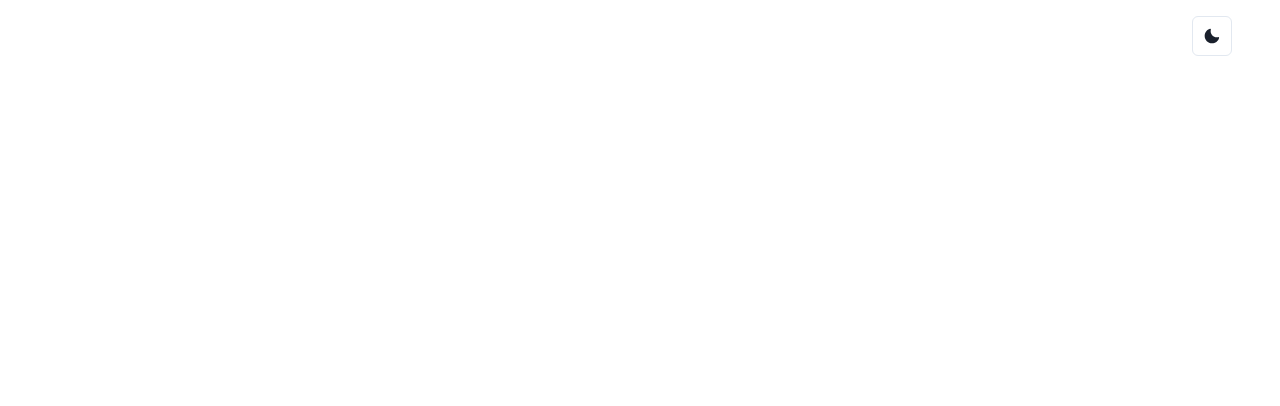
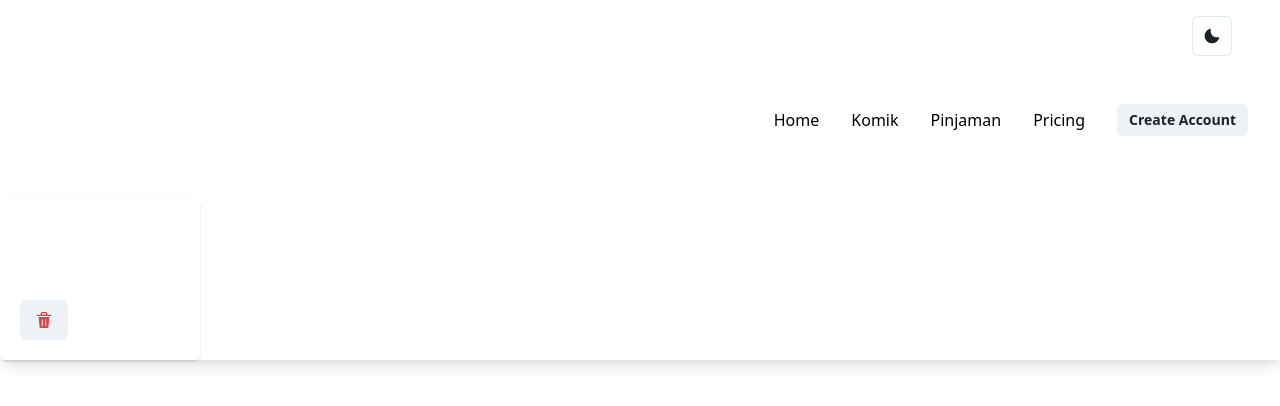
Before and after one commit to Satya56/react-auth, a React (Vite) app: page /home in a window 1280 px wide. Before the commit this address had no page. Shown: the top 406 px of the page. Built offline with nearby package versions, Linux system fonts and the light colour scheme; no server answers.

Commit message:
Change DaftarKomik Structure

```diff
--- a/src/components/App.jsx
+++ b/src/components/App.jsx
@@ -10,6 +10,8 @@ import Login from './login';
 import Register from './Register';
 import Profile from './Profile';
 import ThemeToggler from './ThemeToggler';
+import Home from './Home';
+import DaftarKomik from '../tab-panels/DaftarKomik';
 
 function App() {
 
@@ -22,6 +24,8 @@ function App() {
           <Route exact path='/' element={<Login/>}/>
           <Route exact path='/register' element={<Register/>}/>
           <Route exact path='/profile' element={<Profile/>}/>
+          <Route exact path='/home' element={<Home />}/>
+          <Route exact path='/komik' element={<DaftarKomik />}/>
         </Routes>
       </ColorModeProvider>
 
--- /dev/null
+++ b/src/components/Home.jsx
@@ -0,0 +1,13 @@
+import NavBar from "../navbar/Header";
+import Profile from "./Profile";
+
+
+const Home = () => {
+    return(
+        <>
+        <NavBar/>
+        <Profile/>
+        </>
+    )
+}
+export default Home;
--- a/src/components/Profile.jsx
+++ b/src/components/Profile.jsx
@@ -82,4 +82,4 @@ const Profile = () => {
         </Box>
     );
 }
-export default withRouter(Profile);
+export default Profile;
--- a/src/components/login.jsx
+++ b/src/components/login.jsx
@@ -37,10 +37,10 @@ const Login = () => {
         axios(configuration)
           .then((result) => {
             //set the cookie
-            cookies.set("TOKEN", result.data.token, {
+            cookies.set("TOKEN", result.data.refreshtoken, {
               path:"/",
             });
-            window.location.href = "/profile";
+            window.location.href = "/home";
 
             setIsLoading(false);
           })
--- a/src/constants.js
+++ b/src/constants.js
@@ -4,3 +4,7 @@ export const API_BASE_URL = import.meta.env.VITE_APP_API_BASE_URL;
 export const API_AUTH_LOGIN = API_BASE_URL + '/api/public/login'
 export const API_AUTH_REGISTER = API_BASE_URL + '/api/public/signup'
 export const API_AUTH_PROFILE = API_BASE_URL + '/api/protected/profile'
+
+//komik
+export const API_GET_KOMIK = API_BASE_URL + '/api/protected/komik'
+export const API_ADD_KOMIK = API_BASE_URL + '/api/protected/addkomik'
--- /dev/null
+++ b/src/navbar/Header.jsx
@@ -0,0 +1,114 @@
+import React from "react";
+import { Link, Box, Flex, Text, Button, Stack } from "@chakra-ui/react";
+
+import Logo from "./Logo";
+
+const NavBar = (props) => {
+  const [isOpen, setIsOpen] = React.useState(false);
+
+  const toggle = () => setIsOpen(!isOpen);
+
+  return (
+    <NavBarContainer {...props}>
+      <Logo
+        w="100px"
+        color={["white", "white", "primary.500", "primary.500"]}
+      />
+      <MenuToggle toggle={toggle} isOpen={isOpen} />
+      <MenuLinks isOpen={isOpen} />
+    </NavBarContainer>
+  );
+};
+
+const CloseIcon = () => (
+  <svg width="24" viewBox="0 0 18 18" xmlns="http://www.w3.org/2000/svg">
+    <title>Close</title>
+    <path
+      fill="white"
+      d="M9.00023 7.58599L13.9502 2.63599L15.3642 4.04999L10.4142 8.99999L15.3642 13.95L13.9502 15.364L9.00023 10.414L4.05023 15.364L2.63623 13.95L7.58623 8.99999L2.63623 4.04999L4.05023 2.63599L9.00023 7.58599Z"
+    />
+  </svg>
+);
+
+const MenuIcon = () => (
+  <svg
+    width="24px"
+    viewBox="0 0 20 20"
+    xmlns="http://www.w3.org/2000/svg"
+    fill="white"
+  >
+    <title>Menu</title>
+    <path d="M0 3h20v2H0V3zm0 6h20v2H0V9zm0 6h20v2H0v-2z" />
+  </svg>
+);
+
+const MenuToggle = ({ toggle, isOpen }) => {
+  return (
+    <Box display={{ base: "block", md: "none" }} onClick={toggle}>
+      {isOpen ? <CloseIcon /> : <MenuIcon />}
+    </Box>
+  );
+};
+
+const MenuItem = ({ children, isLast, to = "/", ...rest }) => {
+  return (
+    <Link href={to}>
+      <Text display="block" {...rest}>
+        {children}
+      </Text>
+    </Link>
+  );
+};
+
+const MenuLinks = ({ isOpen }) => {
+  return (
+    <Box
+      display={{ base: isOpen ? "block" : "none", md: "block" }}
+      flexBasis={{ base: "100%", md: "auto" }}
+    >
+      <Stack
+        spacing={8}
+        align="center"
+        justify={["center", "space-between", "flex-end", "flex-end"]}
+        direction={["column", "row", "row", "row"]}
+        pt={[4, 4, 0, 0]}
+      >
+        <MenuItem to="/home">Home</MenuItem>
+        <MenuItem to="/komik">Komik </MenuItem>
+        <MenuItem to="/faetures">Pinjaman </MenuItem>
+        <MenuItem to="/pricing">Pricing </MenuItem>
+        <MenuItem to="/signup" isLast>
+          <Button
+            size="sm"
+            rounded="md"
+            _hover={{
+              bg: ["primary.100", "primary.100", "primary.600", "primary.600"]
+            }}
+          >
+            Create Account
+          </Button>
+        </MenuItem>
+      </Stack>
+    </Box>
+  );
+};
+
+const NavBarContainer = ({ children, ...props }) => {
+  return (
+    <Flex
+      as="nav"
+      align="center"
+      justify="space-between"
+      wrap="wrap"
+      w="100%"
+      mb={8}
+      p={8}
+      bg={["primary.500", "primary.500", "transparent", "transparent"]}
+      {...props}
+    >
+      {children}
+    </Flex>
+  );
+};
+
+export default NavBar;
--- /dev/null
+++ b/src/navbar/Logo.jsx
@@ -0,0 +1,11 @@
+import { Box, Text } from "@chakra-ui/react"
+
+export default function Logo(props) {
+  return (
+    <Box {...props}>
+      <Text fontSize="lg" fontWeight="bold">
+        Logo
+      </Text>
+    </Box>
+  )
+}
--- /dev/null
+++ b/src/tab-panels/KomikItem.jsx
@@ -0,0 +1,21 @@
+import {
+    Tr,
+    Td
+  } from '@chakra-ui/react';
+
+function KomikItem({title, penulis, penerbit}){
+    return(
+        <Tr>
+            <Td>
+                {title}
+            </Td>
+            <Td>
+                {penulis}
+            </Td>
+            <Td>
+                {penerbit}
+            </Td>
+        </Tr>
+    )
+}
+export default KomikItem;
--- /dev/null
+++ b/src/tab-panels/KomiksList.jsx
@@ -0,0 +1,20 @@
+import {
+    Tbody,
+  } from '@chakra-ui/react';
+import KomikItem from './KomikItem';
+
+function KomiksList({komiks}){
+    return(
+        <Tbody>
+            {komiks.map((komik) =>
+            (<KomikItem
+            key={komik.ID}
+            title={komik.Title}
+            penulis={komik.Penulis}
+            penerbit={komik.Penerbit}
+            />)
+            )}
+        </Tbody>
+    )
+  }
+export default KomiksList;
--- a/src/tab-panels/daftarKomik.jsx
+++ b/src/tab-panels/daftarKomik.jsx
@@ -2,50 +2,55 @@ import { useEffect, useState } from "react";
 import {
     Table,
     Thead,
-    Tbody,
     Tr,
     Th,
-    Td,
     TableCaption,
     TableContainer,
   } from '@chakra-ui/react';
 import axios from 'axios';
 import Cookies from "universal-cookie";
+import NavBar from "../navbar/Header";
+import { API_BASE_URL } from "../constants";
+import KomiksList from "./KomiksList";
+import withRouter from "../components/WithRouter";
 const cookies = new Cookies();
 const token = cookies.get("TOKEN");
 
-const daftarKomik = () => {
+const DaftarKomik = () => {
     //inisialisasi pesan ketika memanggil API
     const [message, setMessage] = useState('');
     const [res, setRes] = useState({});
+    const client = axios.create({
+        baseURL: API_BASE_URL,
+    })
 
     //useEffect otomatis dieksekusi jika halaman sudah termuat
     useEffect(() => {
         console.log("Starting useEffect");
         //inisialisasi kofigurasi untuk pemanggilan API
-        const configuration ={
-            method: "get",
-            url: "http://localhost:8080/api/protected/komik",
-            headers:{
-                Authorization: `Bearer ${token}`,
-            },
+        const fetchKomik = async () => {
+            try{
+                let response = await client.get('/api/protected/komik', {
+                    headers:{
+                        Authorization: `Bearer ${token}`,
+                    }
+                });
+                setRes(response.data.komik);
+                console.log(res);
+            } catch(error){
+                setMessage(error);
+                console.log(message);
+            }
         };
-
-        //Memanggil API
-        axios(configuration)
-            .then((result) => {
-                setMessage(result.data.message);
-                setRes(result.data);
-                console.log(result);
-            })
-            .catch((error) => {
-                error = new Error();
-                console.log(error);
-            });
-            console.log(message);
+        fetchKomik();
     },[]);
+    console.log(res);
+    console.log(token);
+    console.log(message);
 
     return(
+        <>
+        <NavBar />
         <TableContainer>
             <Table variant='simple'>
             <TableCaption>Daftar Komik</TableCaption>
@@ -62,24 +67,11 @@ const daftarKomik = () => {
                     </Th>
                 </Tr>
             </Thead>
-            <Tbody>
-                {res.map((re) => (
-                    <Tr key={re.ID}>
-                        <Td>
-                            {re.Title}
-                        </Td>
-                        <Td>
-                            {re.Penulis}
-                        </Td>
-                        <Td>
-                            {re.Penerbit}
-                        </Td>
-                    </Tr>
-                ))}
-            </Tbody>
+            <KomiksList komiks={res} />
             </Table>
         </TableContainer>
+        </>
     );
 }
 
-export default daftarKomik;
+export default withRouter(DaftarKomik);
--- a/src/tab-panels/daftarPinjaman.jsx
+++ b/src/tab-panels/daftarPinjaman.jsx
@@ -14,7 +14,7 @@ import Cookies from "universal-cookie";
 const cookies = new Cookies();
 const token = cookies.get("TOKEN");
 
-const daftarPinjaman = () => {
+const DaftarPinjaman = () => {
     //inisialisasi pesan ketika memanggil API
     const [message, setMessage] = useState('');
     const [res, setRes] = useState({});
@@ -35,7 +35,7 @@ const daftarPinjaman = () => {
         axios(configuration)
             .then((result) => {
                 setMessage(result.data.message);
-                setRes(result.data);
+                setRes(result.data.pinjaman);
                 console.log(result);
             })
             .catch((error) => {
@@ -82,4 +82,4 @@ const daftarPinjaman = () => {
     );
 }
 
-export default daftarPinjaman;
+export default DaftarPinjaman;
```
Also changed, not shown: src/components/MenuBar.jsx (added, +38 -0 lines).
